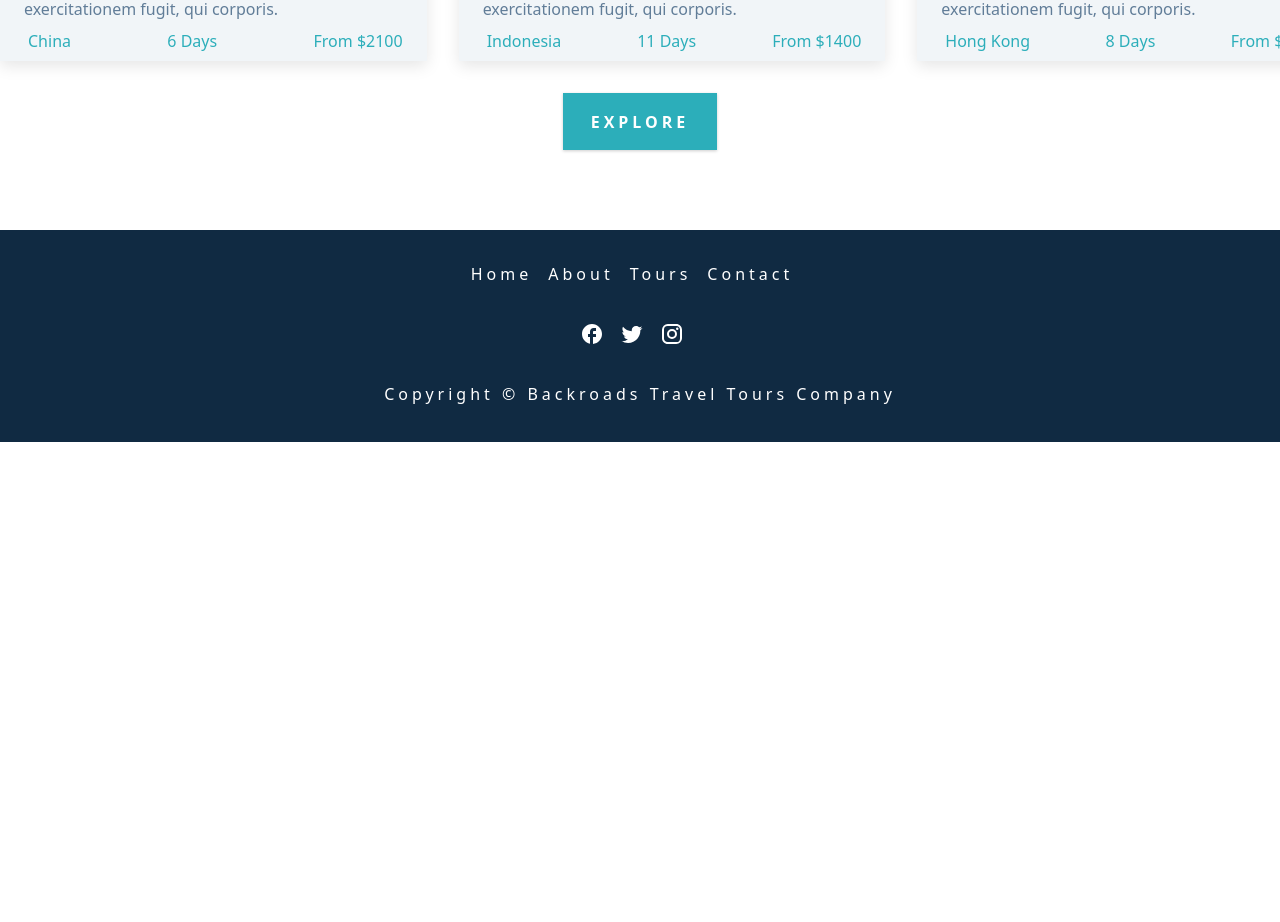
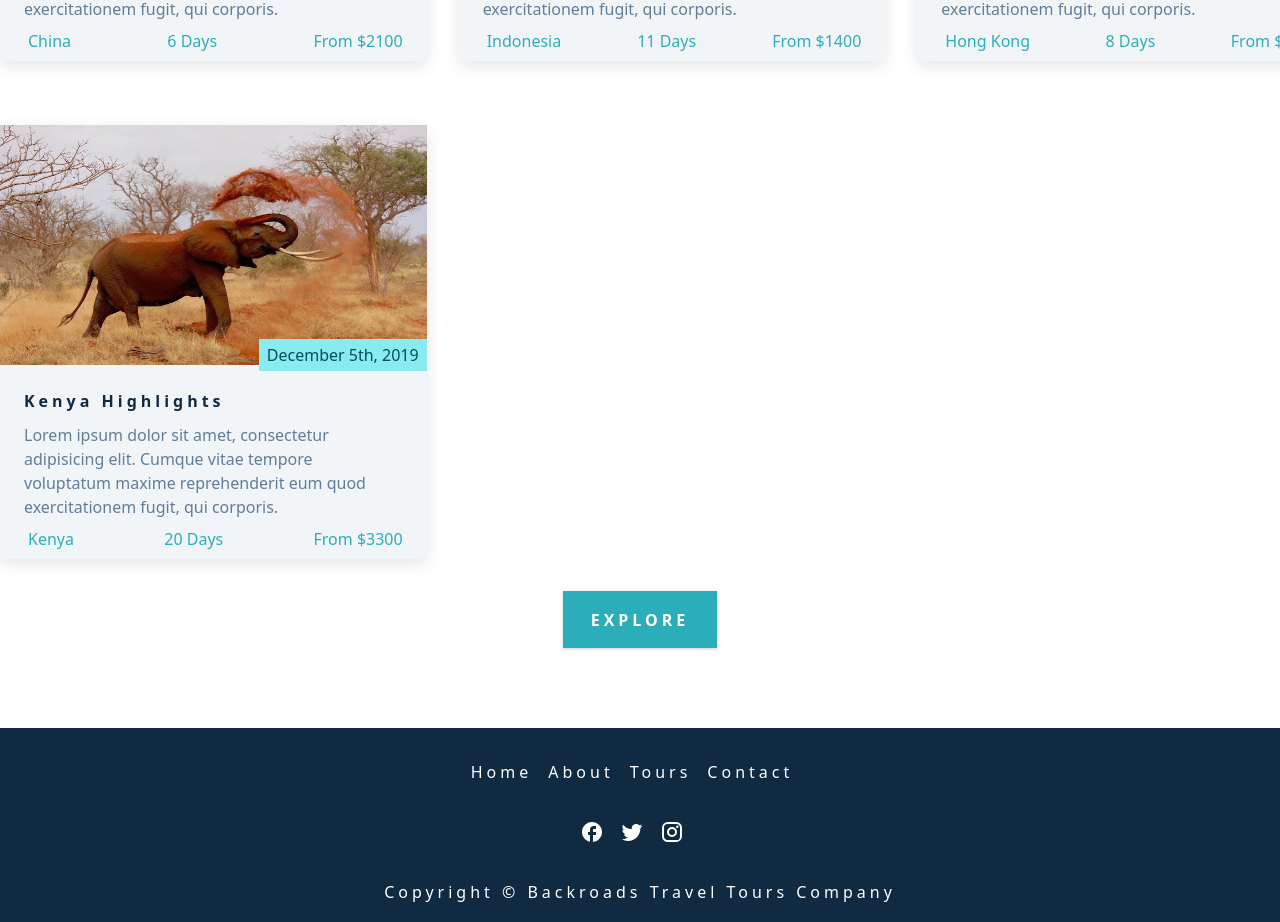
Before and after one commit to anamarijakukulj/react-libraries, a React (Vite) app in the folder react-libraries/: page / in a window 1280 px wide. Shown: the part 2480-3402 px from the top of the page. Before the commit the page ends 2922 px from the top, so only its background shows below. Built offline with nearby package versions, Linux system fonts and the light colour scheme.

Commit message:
Add tour 4

```diff
--- a/react-libraries/src/data.js
+++ b/react-libraries/src/data.js
@@ -1,6 +1,7 @@
 import tour1 from "./assets/tour-1.jpeg";
 import tour2 from "./assets/tour-2.jpeg";
 import tour3 from "./assets/tour-3.jpeg";
+import tour4 from "./assets/tour-4.jpeg";
 
 export const pageLinks = [
   { id: 1, href: "/", text: "home" },
@@ -69,4 +70,15 @@ export const tours = [
     duration: 8,
     price: 5000,
   },
+
+  {
+    id: 4,
+    image: tour4,
+    date: "december 5th, 2019",
+    title: "kenya highlights",
+    text: "Lorem ipsum dolor sit amet, consectetur adipisicing elit. Cumque vitae tempore voluptatum maxime reprehenderit eum quod exercitationem fugit, qui corporis.",
+    location: "kenya",
+    duration: 20,
+    price: 3300,
+  },
 ];
```
